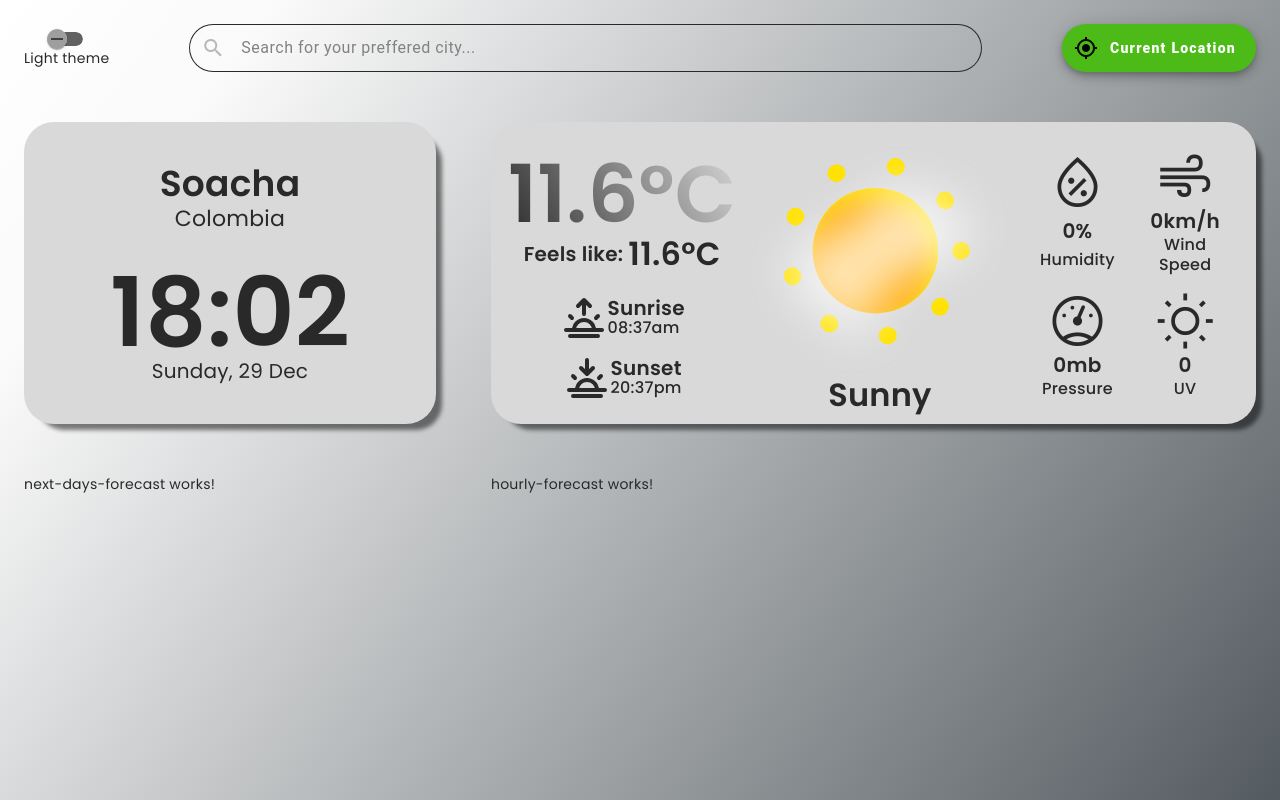
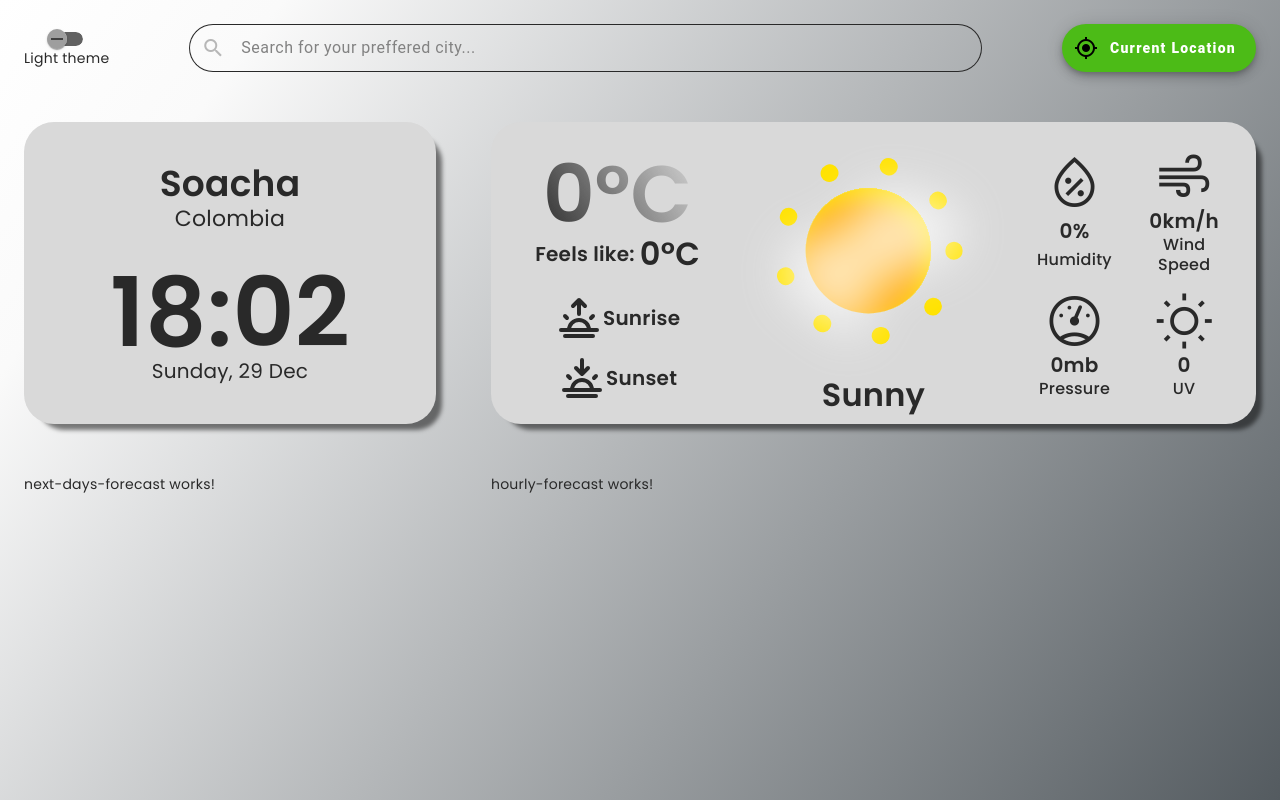
Before and after one commit to Will-h0219/weatherApp, an Angular app: page /weather in a window 1280 px wide. Built offline with nearby package versions, Linux system fonts and the light colour scheme.

Commit message:
integrate signal data to template

```diff
--- a/src/app/data/interfaces/current-weather.interface.ts
+++ b/src/app/data/interfaces/current-weather.interface.ts
@@ -1,4 +1,5 @@
 import { Condition } from "./condition.interface";
+import { Astro } from "./forecast-day.interface";
 
 export interface CurrentWeather {
   last_updated_epoch?: number;
@@ -37,4 +38,5 @@ export interface CurrentWeather {
   chance_of_rain?:     number;
   will_it_snow?:       number;
   chance_of_snow?:     number;
+  astro?:              Astro;
 }
--- a/src/app/data/services/forecast/forecast.service.ts
+++ b/src/app/data/services/forecast/forecast.service.ts
@@ -39,6 +39,10 @@ export class ForecastService {
       map((data) => {
         const transformedData = {
           ...data,
+          current: {
+            ...data.current,
+            astro: { ...data.forecast.forecastday[0].astro },
+          },
           forecast: {
             ...data.forecast,
             forecastday: data.forecast.forecastday.map((day) => {
--- a/src/app/features/weather/components/weather-info/weather-info.component.html
+++ b/src/app/features/weather/components/weather-info/weather-info.component.html
@@ -2,19 +2,19 @@
   <div class="content" [ngClass]="themeService.themeSignal()">
     <div class="column temperature">
       <div class="column degrees">
-        <p class="degrees__main">{{ '11.6' | degree }}C</p>
-        <p class="feel">Feels like:&nbsp;<span class="degrees__secondary">{{ '11.6' | degree }}C</span></p>
+        <p class="degrees__main">{{ temperature().temp || '0' | degree }}C</p>
+        <p class="feel">Feels like:&nbsp;<span class="degrees__secondary">{{ temperature().feelsLike || '0' | degree }}C</span></p>
       </div>
       <div class="sunrise">
         <div class="description">
           <p>Sunrise</p>
-          <p>08:37am</p>
+          <p>{{ temperature().sunrise || '' }}</p>
         </div>
       </div>
       <div class="sunset">
         <div class="description">
           <p>Sunset</p>
-          <p>20:37pm</p>
+          <p>{{ temperature().sunset || '' }}</p>
         </div>
       </div>
     </div>
--- a/src/app/features/weather/components/weather-info/weather-info.component.ts
+++ b/src/app/features/weather/components/weather-info/weather-info.component.ts
@@ -9,7 +9,7 @@ import { CODES_DICTIONARY } from '../../../../data/constants/conditions-codes.co
 import { AVAILABLE_WIDGETS } from './weather-info.constants';
 import { WidgetItem } from '../../../../data/interfaces/widget-item.interface';
 
-type WeatherWithoutCondition = Omit<CurrentWeather, 'condition'>;
+type WeatherWithoutCondition = Omit<CurrentWeather, 'condition' | 'astro'>;
 
 @Component({
   selector: 'app-weather-info',
@@ -25,6 +25,16 @@ type WeatherWithoutCondition = Omit<CurrentWeather, 'condition'>;
 export class WeatherInfoComponent {
   themeService: ThemeService = inject(ThemeService);
   currentWeather: InputSignal<CurrentWeather | undefined> = input();
+
+  temperature = computed(() => {
+    return {
+      temp: this.currentWeather()?.temp_c,
+      feelsLike: this.currentWeather()?.feelslike_c,
+      sunrise: this.currentWeather()?.astro?.sunrise,
+      sunset: this.currentWeather()?.astro?.sunset,
+    };
+  });
+
   imageData = computed(() => {
     let path, label, altText;
     if (!this.currentWeather()) {
@@ -44,6 +54,7 @@ export class WeatherInfoComponent {
     altText = conditionObject[dayNightImage];
     return { path, altText, label };
   });
+
   widgets: Signal<WidgetItem[]> = computed(() => {
     return Object.keys(AVAILABLE_WIDGETS).map(key => {
       const { id, icon, label } = AVAILABLE_WIDGETS[key];
```
